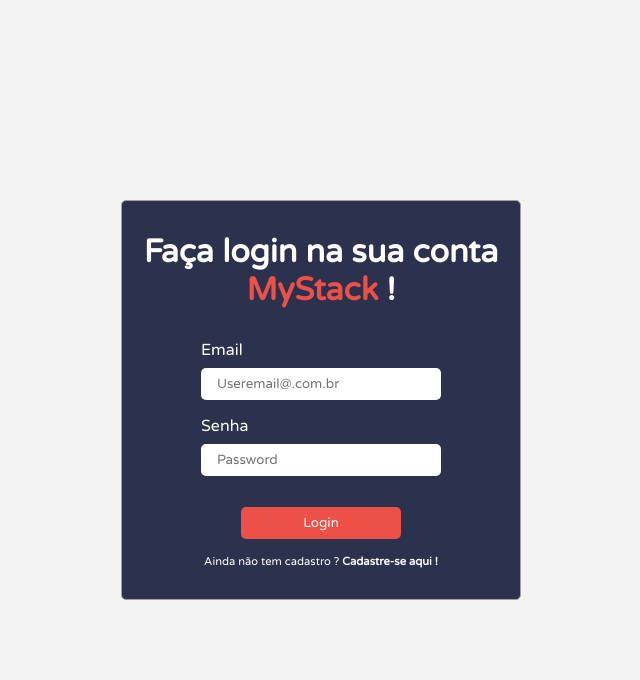
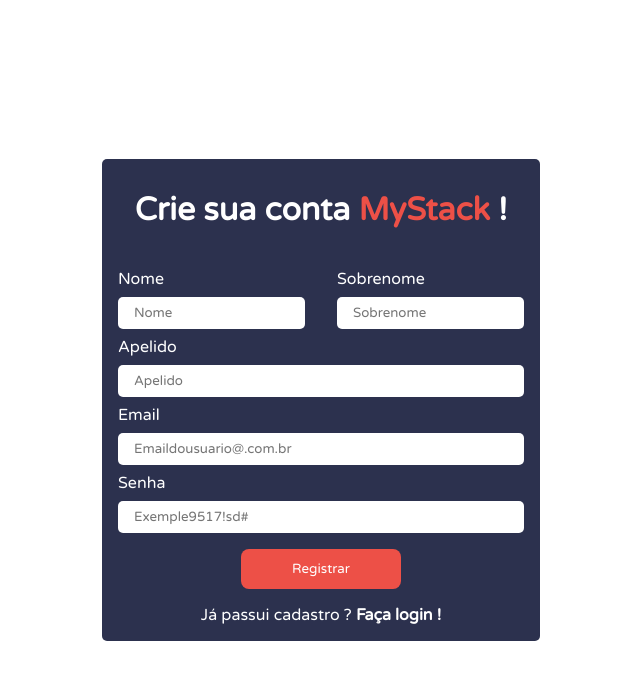
Before and after one commit to williamwallace076/myStock, a React (Vite) app in the folder myStock/: page / in a window 1280 px wide. Shown: the top 680 px of the page, without its empty margins (319-959 px from the left). Built offline with nearby package versions, Linux system fonts and the light colour scheme.

Commit message:
feat: register_page_added

```diff
--- a/myStock/src/App.jsx
+++ b/myStock/src/App.jsx
@@ -1,11 +1,12 @@
 import './App.css'
-import AuthHome from './components/AuthHome/AuthHome'
+import AuthHome from './components/authHome/AuthHome'
+import Register from './components/register/Register'
 
 function App() {
 
   return (
     <>
-     <AuthHome></AuthHome>
+     <Register></Register>
     </>
   )
 }
--- /dev/null
+++ b/myStock/src/components/register/Register.css
@@ -0,0 +1,99 @@
+@import "../../assets/colors.css";
+
+.register{
+    width: 100%;
+    height: 100vh;
+
+    display: flex;
+
+    align-items: center;
+    justify-content: center;
+
+}
+
+.area-register
+{
+    background-color: var(--color-theme-blue);
+    width:max-content;
+    height: max-content;
+
+    display: flex;
+    flex-direction: column;
+    align-items: center;
+    justify-content: center;
+
+    border-radius: 5px;
+}
+
+.title-form-register{
+color: #fff;
+margin: 2rem 0 2rem ;
+}
+
+.title-form-register span{
+    color: var(--color-theme-red);
+}
+
+.register-form{
+    width: max-content;
+    height: max-content;
+
+    display: flex;
+    flex-direction: column;
+    padding: 0 1rem;
+    color: #fff;
+
+}
+
+.input-name-area{
+    display: flex;
+    flex-direction: row;
+    gap: 2rem;
+}
+.container-input{
+    display: flex;
+    flex-direction: column;
+}
+
+.register-form input{
+    height: 2rem;
+    border: none;
+    border-radius: 5px;
+    box-sizing: border-box;
+    padding-left: 1rem;
+}
+.register-form input:nth-last-child(2){
+    margin-bottom: 1rem;
+}
+
+.register-form label{
+    margin: 0.5rem 0;
+}
+
+
+.area-bt-resgister{
+    display: flex;
+    flex-direction: column;
+    margin-bottom: 1rem;
+    gap: 1rem;
+
+    align-items: center;
+    justify-content: center;
+}
+
+.bt-resgister{
+    width: 10rem;
+    height: 2.5rem;
+
+    border: none;
+    border-radius: 8px;
+
+    background-color: var(--color-theme-red);
+    color: #fff;
+    transition: 0.3s;
+}
+
+.bt-resgister:hover{
+    cursor: pointer;
+    transform: scale(1.2);
+}
--- /dev/null
+++ b/myStock/src/components/register/Register.jsx
@@ -0,0 +1,48 @@
+import './Register.css';
+import React from 'react';
+
+const Register = () => {
+    return (
+        <>
+         <div className='register'>
+            <div className='area-register'>
+                <div className='title-form-register'>
+                    <h1> Crie sua conta <span>MyStack </span>!</h1>
+                </div>
+
+                <form action="submit" className='register-form'>
+
+                    <div className='input-name-area'>
+                        <div className='container-input'>
+                            <label htmlFor="input-name">Nome</label>
+                            <input id='input-name' type="name" placeholder='Nome'/>
+                        </div>
+
+                        <div className='container-input'>
+                            <label htmlFor="input-Lastname">Sobrenome</label>
+                            <input id='input-Lastname' type="name" placeholder='Sobrenome'/>
+                        </div>
+                    </div>
+
+                    <label htmlFor="input-name">Apelido</label>
+                    <input id='input-name' type="name" placeholder='Apelido'/>
+
+                    <label htmlFor="input-email">Email</label>
+                    <input id='input-email' type="email" placeholder='Emaildousuario@.com.br'/>
+
+                    <label htmlFor="input-pass">Senha</label>
+                    <input id='input-pass' type="password" placeholder='Exemple9517!sd#'/>
+
+                    <div className='area-bt-resgister'>
+                        <button className='bt-resgister'>Registrar</button>
+                        <span>Já passui cadastro ? <b>Faça login !</b></span>
+                    </div>
+
+                </form>
+            </div>
+        </div>
+        </>
+     );
+}
+
+export default Register;
```
